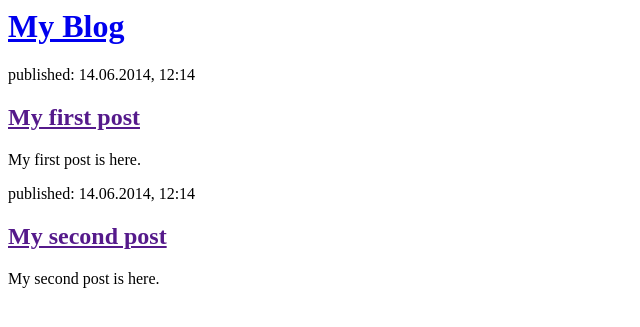
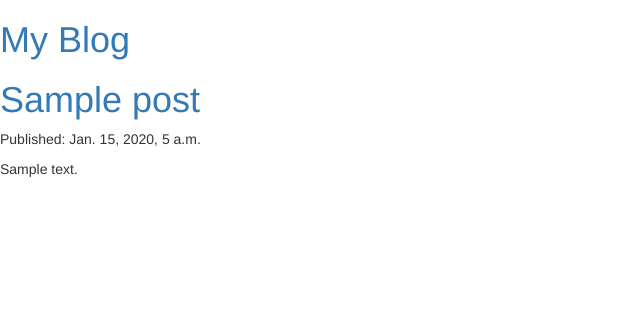
Before and after one commit to sherrychancc/blog-1, a Django app: template blog/templates/blog/post_list.html in a window 1280 px wide. Shown: the top 327 px of the page, without its empty margins (0-640 px from the left). Run offline with Django 3.2, Linux system fonts and the light colour scheme; the template is opened without the code that fills it: values that come from a table or form of the project are taken from there, others are empty; tables that the repository leaves empty hold one stand-in row (values such as "Sample post"); some libraries are stand-ins or nearby versions.

Commit message:
Posts visibile

```diff
--- a/blog/models.py
+++ b/blog/models.py
@@ -9,10 +9,9 @@ class Post(models.Model):
     text = models.TextField()
     created_date = models.DateTimeField(default=timezone.now)
     published_date = models.DateTimeField(blank=True, null=True)
+    def publish(self):
+    	self.published_date = timezone.now()
+    	self.save()
 
-def publish(self):
-     self.published_date = timezone.now()
-     self.save()
-
-def __str__(self):
-    return self.title
+    def __str__(self):
+    	return self.title
--- a/blog/templates/blog/post_list.html
+++ b/blog/templates/blog/post_list.html
@@ -1,22 +1,22 @@
 <html>
     <head>
         <title>My Blog</title>
+        <link rel="stylesheet" href="//maxcdn.bootstrapcdn.com/bootstrap/3.2.0/css/bootstrap.min.css">
+		<link rel="stylesheet" href="//maxcdn.bootstrapcdn.com/bootstrap/3.2.0/css/bootstrap-theme.min.css">
     </head>
     <body>
         <div>
             <h1><a href="/">My Blog</a></h1>
         </div>
 
-        <div>
-            <p>published: 14.06.2014, 12:14</p>
-            <h2><a href="">My first post</a></h2>
-            <p>My first post is here.</p>
-        </div>
+        {% for post in posts %}
 
-        <div>
-            <p>published: 14.06.2014, 12:14</p>
-            <h2><a href="">My second post</a></h2>
-            <p>My second post is here.</p>
-        </div>
+	        <div>
+	        	<h1><a href="">{{post.title}}</a></h1>
+	        	<p> Published: {{post.published_date}} </p>
+	        	<p>  {{post.text|linebreaksbr}}</p>
+	    	</div>
+
+    	{% endfor %}
     </body>
 </html>
```
Also changed, not shown: blog/views.py (+8 -1 lines).
